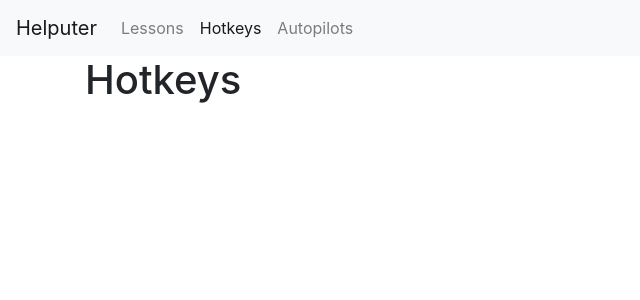
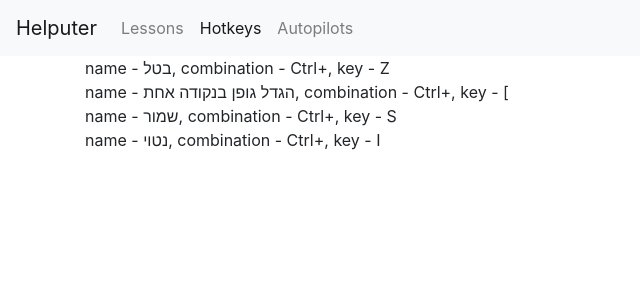
Before and after one commit to ShalomPrinz/HelputerReact, a React (Create React App) app: page /hotkeys in a window 1280 px wide. Shown: the top 300 px of the page, without its empty margins (0-640 px from the left). Built offline with nearby package versions, Linux system fonts and the light colour scheme.

Commit message:
added hotkeys service to serve hotkeys objects, containing all the data required to present hotkeys

```diff
--- a/src/components/Hotkeys.jsx
+++ b/src/components/Hotkeys.jsx
@@ -1,7 +1,12 @@
 import React from "react";
+import hotkeys from "../services/hotkeysService";
 
 const Hotkeys = () => {
-  return <h1>Hotkeys</h1>;
+  return hotkeys.map(({ name, combination, key }) => (
+    <div>
+      name - {name}, combination - {combination}, key - {key}
+    </div>
+  ));
 };
 
 export default Hotkeys;
--- /dev/null
+++ b/src/services/hotkeysService.js
@@ -0,0 +1,13 @@
+const sampleHotkeys = [
+  "בטל, Ctrl+, Z",
+  "הגדל גופן בנקודה אחת, Ctrl+, [",
+  "שמור, Ctrl+, S",
+  "נטוי, Ctrl+, I",
+];
+
+const hotkeys = sampleHotkeys.map((hotkey) => {
+  const [name, combination, key] = hotkey.split(", ");
+  return { name, combination, key };
+});
+
+export default hotkeys;
```
